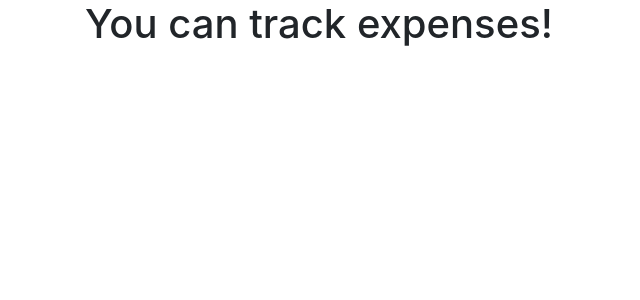
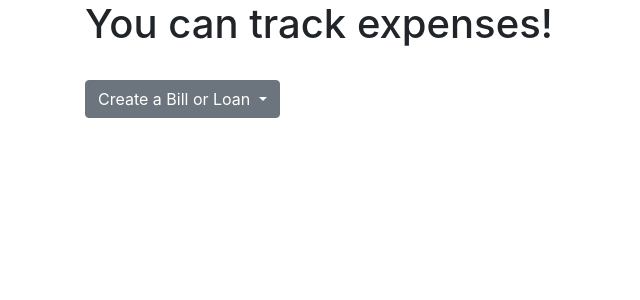
Before and after one commit to TClaypool00/ExpenseTracker-Python, a Django app: page / in a window 1280 px wide. Shown: the part 56-356 px from the top of the page, without its empty margins (0-640 px from the left). Run offline with Django 3.2, Linux system fonts and the light colour scheme; the visitor is signed in with stand-in values (Sample User, id 1); some libraries are stand-ins or nearby versions.

Commit message:
Added button to navigtate to links

```diff
--- a/templates/index.html
+++ b/templates/index.html
@@ -6,4 +6,12 @@ Track your expenses!
 
 {% block content %}
 <h1>You can track expenses!</h1>
+<br />
+<div class="dropdown">
+    <button class="btn btn-secondary dropdown-toggle" type="button" id="dropdownMenuButton" data-toggle="dropdown" aria-haspopup="true" aria-expanded="false">Create a Bill or Loan
+    </button>
+    <div class="dropdown-menu" aria-labelledby="dropdownMenuButton">
+        <a class="dropdown-item" href="bills/create">Create a Bill</a>
+    </div>
+</div>
 {% endblock %}
```
